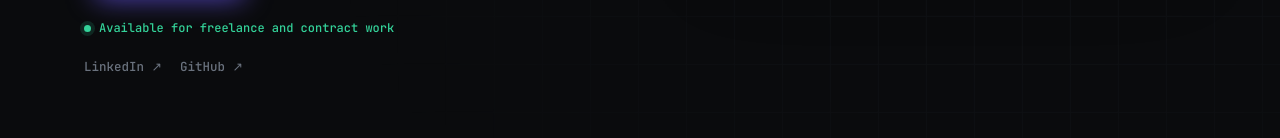
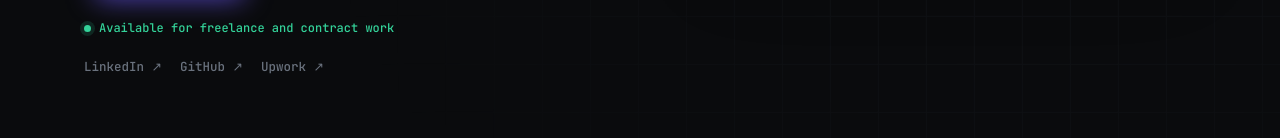
Before and after one commit to amsohag007/my-portfolio, a Next.js app: page / in a window 1280 px wide. Shown: the part 635-773 px from the top of the page. Built offline with nearby package versions, Linux system fonts and the light colour scheme.

Commit message:
Add Upwork profile link: hero, contact and Upwork card

```diff
--- a/app/page.tsx
+++ b/app/page.tsx
@@ -72,6 +72,7 @@ function SocialLinks() {
     <>
       <a href={profile.linkedin} target="_blank" rel="noopener noreferrer">LinkedIn ↗</a>
       <a href={profile.github} target="_blank" rel="noopener noreferrer">GitHub ↗</a>
+      <a href={profile.upwork} target="_blank" rel="noopener noreferrer">Upwork ↗</a>
     </>
   );
 }
--- a/data/profile.ts
+++ b/data/profile.ts
@@ -7,7 +7,7 @@ export const profile = {
   github: "https://github.com/amsohag007",
   photo: "/images/abu-musa-profile.jpg",
   // Public Upwork profile URL; leave empty to show the Upwork card without a link.
-  upwork: "",
+  upwork: "https://www.upwork.com/freelancers/~014c9e96d68971f40c",
 };
 
 export const upworkStats = [
```
